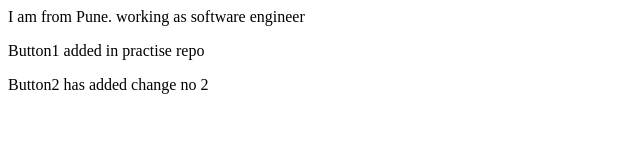
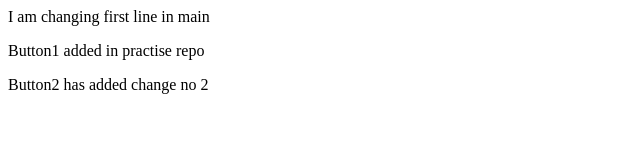
Before and after one commit to GadaveNisha/myPractise, a plain HTML site: page index.html in a window 1280 px wide. Shown: the whole page, without its empty margins (0-640 px from the left). Drawn offline with Linux system fonts and the light colour scheme.

Commit message:
practise seventh commit

```diff
--- a/index.html
+++ b/index.html
@@ -1,3 +1,3 @@
-<p> I am from Pune. working as software engineer </p>
+<p> I am changing first line in main </p>
 <p> Button1 added in practise repo</p>
 <p> Button2 has added change no 2</p>
```
